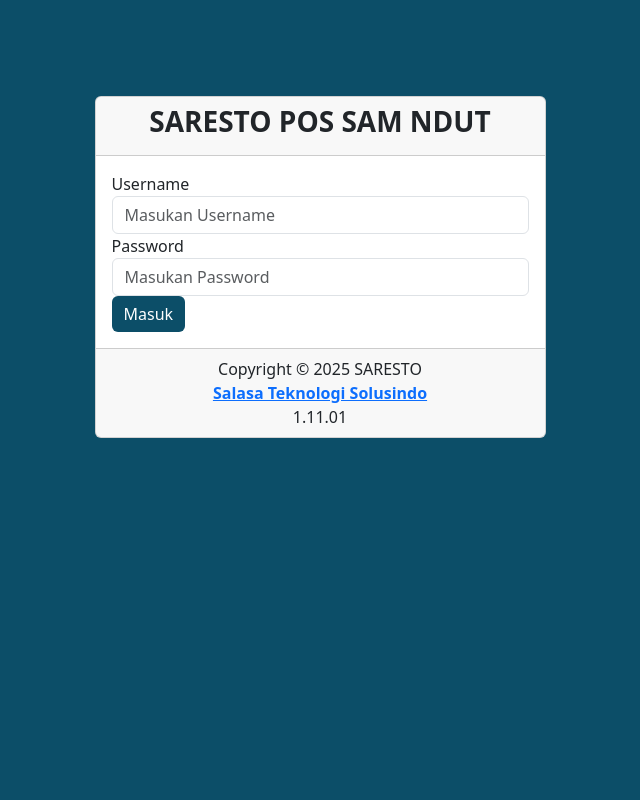
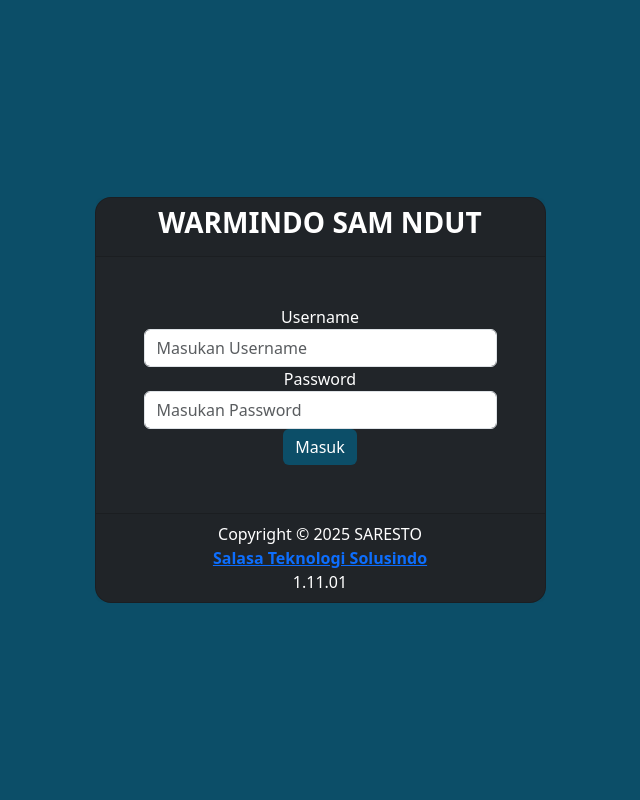
Before and after one commit to meirinoharianto/warmindo-stock, a CodeIgniter app: page /database/login in a window 1280 px wide. Shown: the whole page, without its empty margins (320-960 px from the left). Run offline with CodeIgniter, Linux system fonts and the light colour scheme; some libraries are stand-ins or nearby versions.

Commit message:
login update

```diff
--- a/application/views/login/index.php
+++ b/application/views/login/index.php
@@ -13,11 +13,11 @@
 
 <body style="background:#0c4e68;">
     <!-- <button id="full-screen">FULL SCREEN</button> -->
-
-    <div class="container">
+    <section class="vh-100 gradient-custom">
+        <div class="container py-5 h-100">
             <!-- grid -->
-        <div class="row">
-            <div class="col-sm-5 mx-auto mt-5 pt-5">
+            <div class="row d-flex justify-content-center align-items-center h-100">
+                <div class="col-12 col-md-8 col-lg-6 col-xl-5">
                     <?php if (!empty($this->session->flashdata('failed'))) { ?>
                         <div class="alert alert-danger alert-dismissible fade show" role="alert">
                             <button type="button" class="close" data-dismiss="alert" aria-label="Close">
@@ -27,11 +27,11 @@
                             <?= $this->session->flashdata('failed'); ?>
                         </div>
                     <?php } ?>
-                <div class="card">
+                    <div class="card bg-dark text-white" style="border-radius: 1rem;">
                         <div class="card-header text-center">
-                        <h3><b>SARESTO POS SAM NDUT</b></h3>
+                            <h3><b>WARMINDO SAM NDUT</b></h3>
                         </div>
-                    <div class="card-body">
+                        <div class="card-body p-5 text-center">
                             <form method="POST" action="<?= base_url('login/proses'); ?>">
                                 <div class="form-group">
                                     <label for="">Username</label>
@@ -56,6 +56,7 @@
             </div>
             <!-- grid -->
         </div>
+    </section>
     <!-- Optional JavaScript -->
     <!-- jQuery first, then Popper.js, then Bootstrap JS -->
     <script src="<?= base_url('assets/js/jquery-3.3.1.min.js'); ?>"></script>
```
Lines whose indentation alone changed are shown as unchanged.
